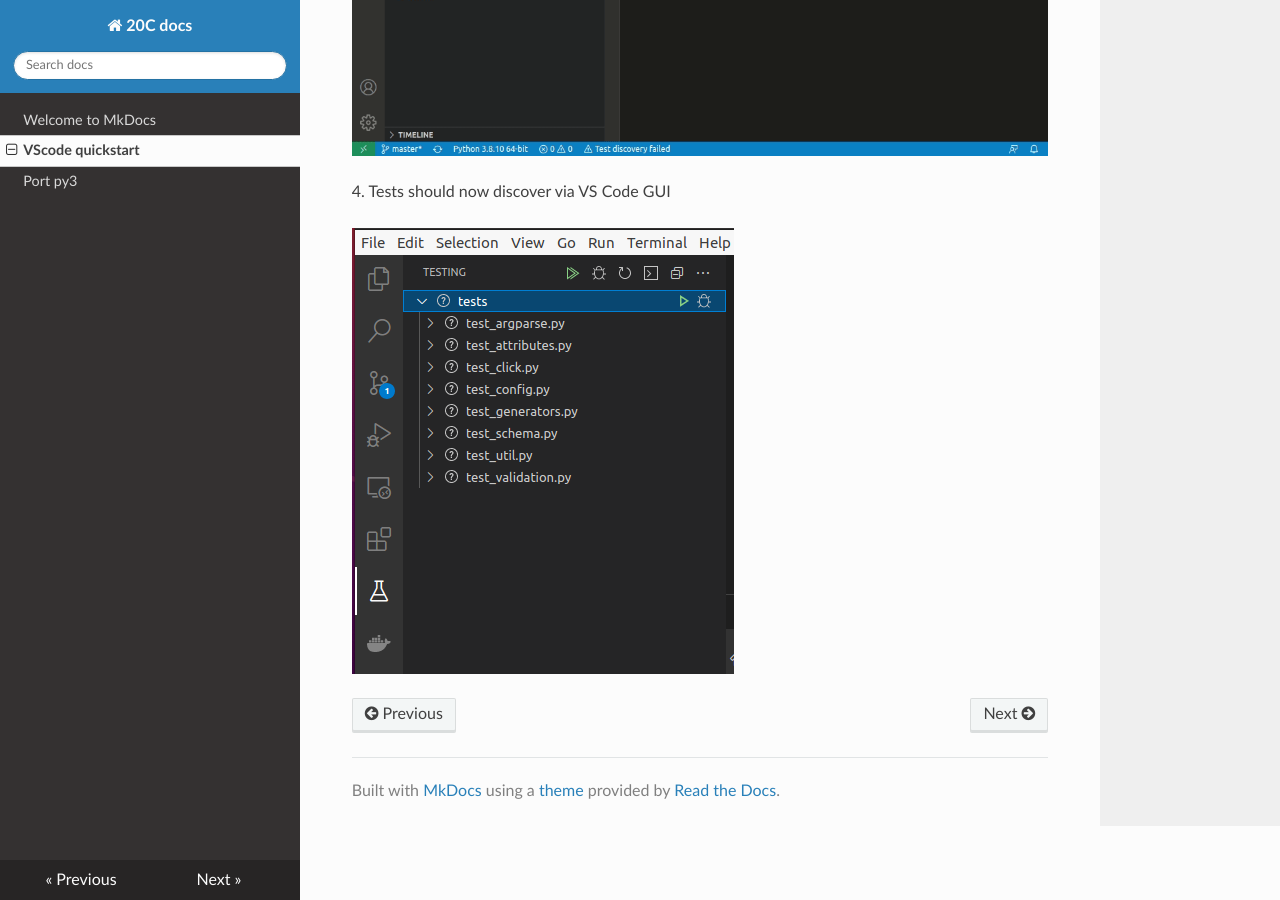
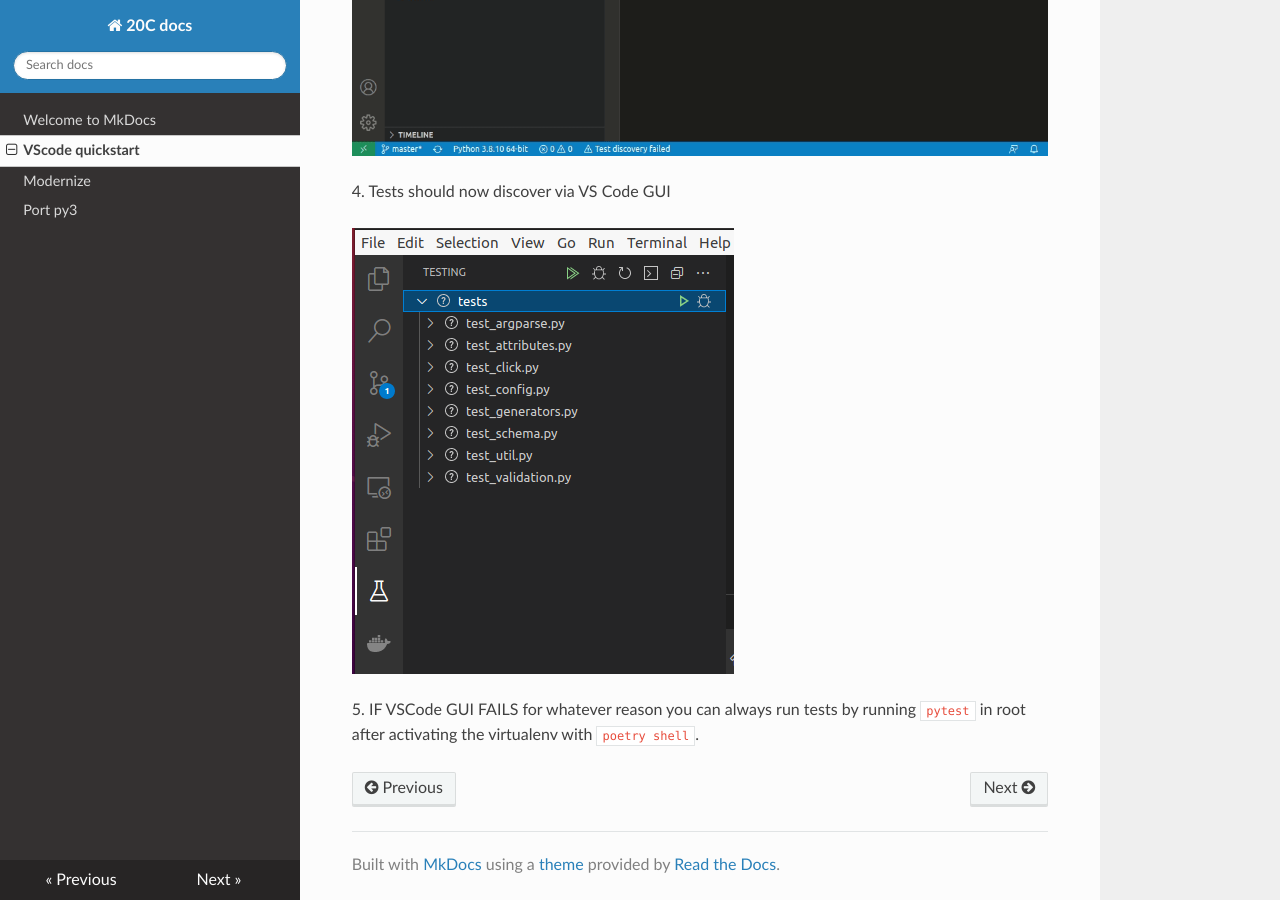
Before and after one commit to 20c/docs.20c.com, an MkDocs documentation site: the page built from docs/VScode_quickstart.md, in a window 1280 px wide and 900 px high, scrolled down 943 px. Built offline with MkDocs 1.6.1, drawn with Linux system fonts in a browser that asks for light colours; nearby versions of some CDN libraries.

Commit message:
poetry shell/update advice

````diff
--- a/docs/VScode_quickstart.md
+++ b/docs/VScode_quickstart.md
@@ -1,18 +1,24 @@
 ## VS Code Quickstart - Development Environment Setup
 
 1\. Clone repository
+
 ```bash
 git clone <repo-name>
 ```
+
 OR (via gh tool)
+
 ```bash
 gh repo clone <repo-name>
 ```
+
 2\. Make sure [python poetry](https://python-poetry.org/docs/) is installed globally on your system and then in the root directory run:
+
 ```bash
 cd <repo-name>
 poetry install
 ```
+
 3\. Select interpreter in VS Code to the virtual environment for the project, if there are multiple, run `poetry env info` to identify
 
 ![](img/confu.gif)
@@ -20,3 +26,5 @@ poetry install
 4\. Tests should now discover via VS Code GUI
 
 ![](img/tests.png)
+
+5\. IF VSCode GUI FAILS for whatever reason you can always run tests by running `pytest` in root after activating the virtualenv with `poetry shell`.
````
Also changed, not shown: docs/modernize.md (added, +3 -0 lines).
